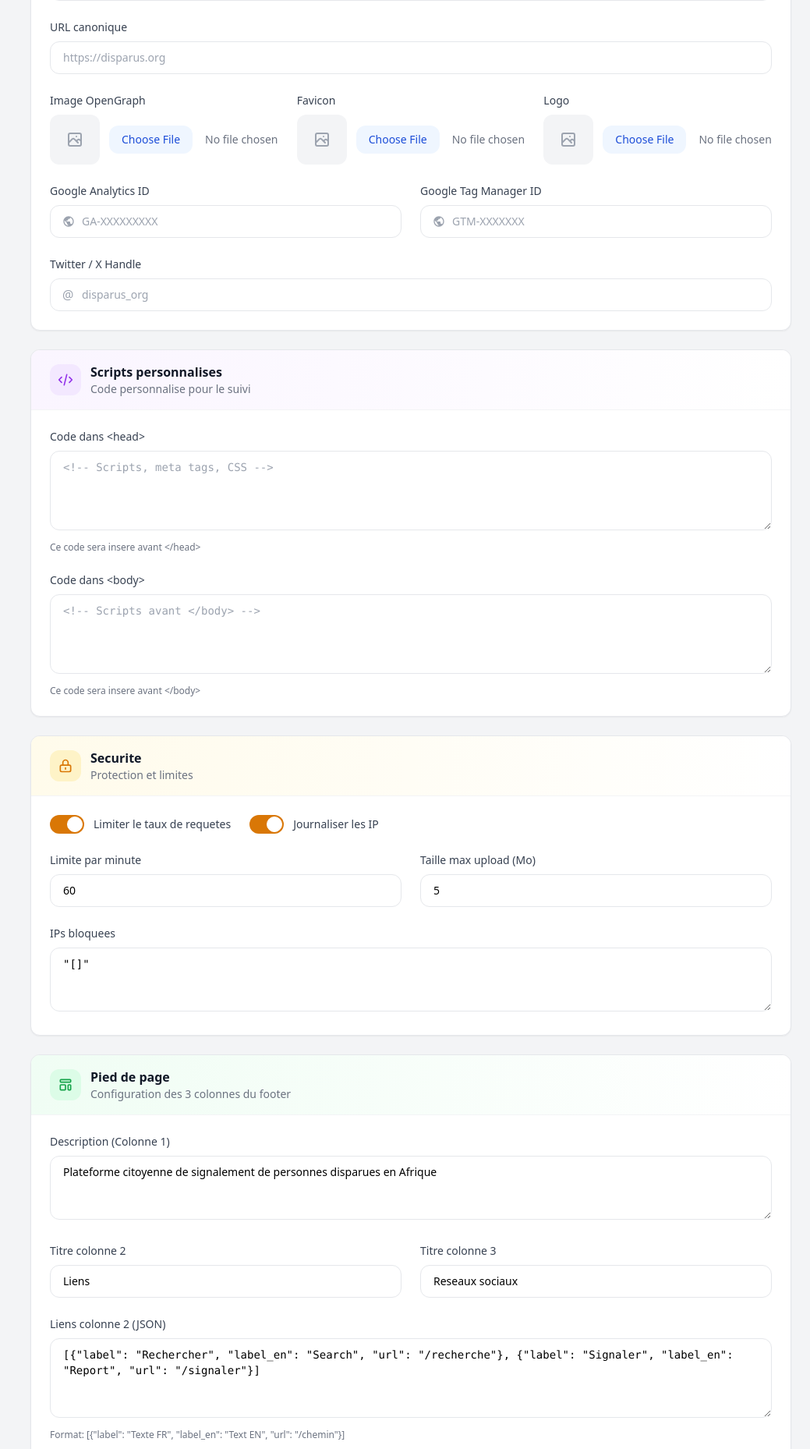
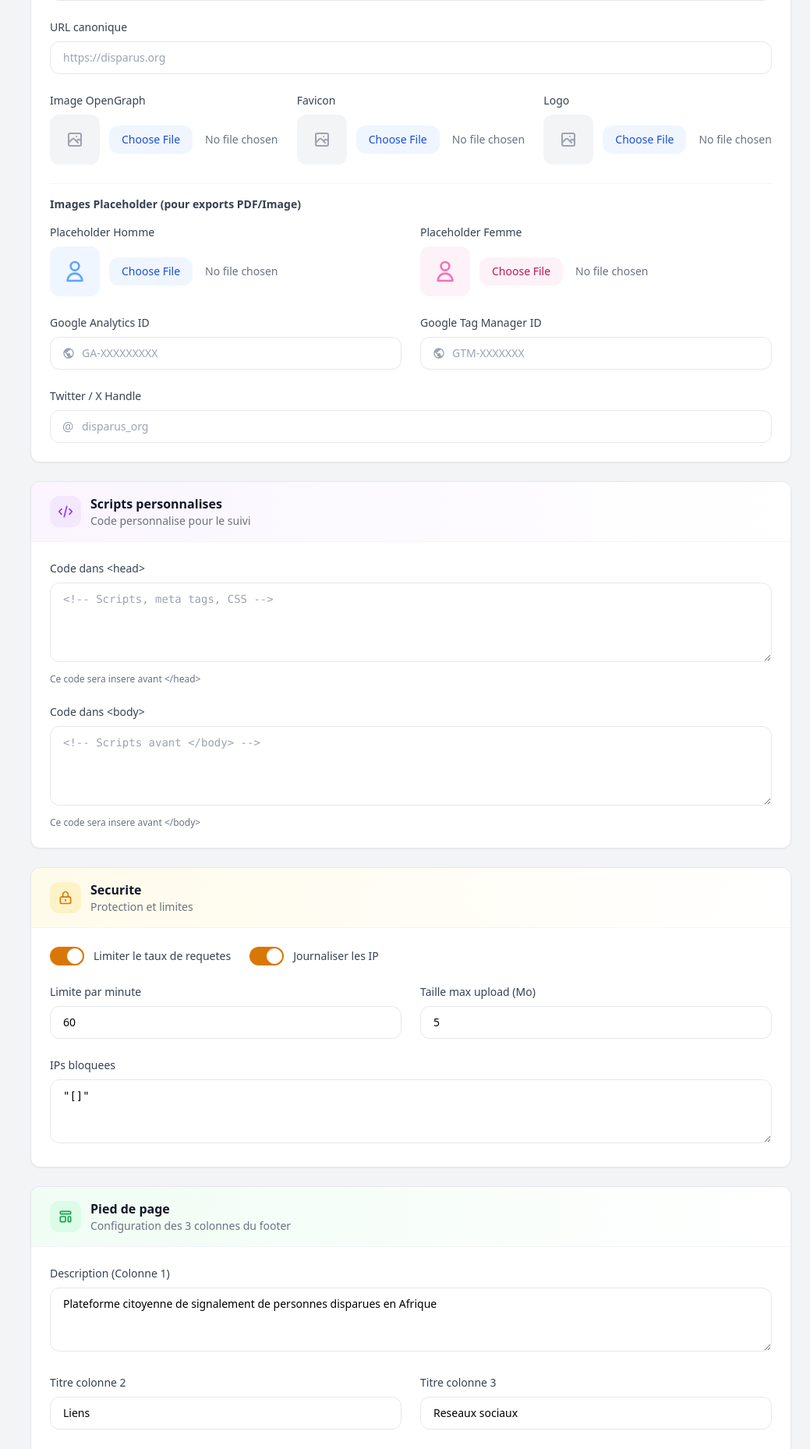
Before and after one commit to moa-digitalagency/DisparusOrg, a Flask app: page /admin/settings in a window 1280 px wide. Shown: the part 948-2806 px from the top of the page at 78% size, without its empty margins (241-1280 px from the left). Run offline with Flask 3, Linux system fonts and the light colour scheme; the visitor is signed in with stand-in values (Sample User, id 1); data comes from the database, SQL or seed files in the repository; some libraries are stand-ins or nearby versions.

Commit message:
Add configurable placeholder images for missing photos in exports
Update admin settings to include male and female placeholder image uploads. Modify PDF and social media image generators to use these placeholders when a subject's photo is unavailable, defaulting to a gender-appropriate placeholder or displaying "Photo non disponible".

Replit-Commit-Author: Agent
Replit-Commit-Session-Id: c9a916af-62fe-41f5-972e-30edd74d64bb
Replit-Commit-Checkpoint-Type: full_checkpoint
Replit-Commit-Event-Id: 2a9516ec-c0b3-431d-8eda-e3eaa3ad8c4a
Replit-Commit-Screenshot-Url: https://storage.googleapis.com/screenshot-production-us-central1/940c27c1-9d3a-4359-82a4-6063e0de04ae/c9a916af-62fe-41f5-972e-30edd74d64bb/MPSmyQm
Replit-Helium-Checkpoint-Created: true

```diff
--- a/routes/admin.py
+++ b/routes/admin.py
@@ -300,7 +300,7 @@ def settings():
         upload_folder = os.path.join(os.path.dirname(os.path.dirname(__file__)), 'statics', 'uploads', 'settings')
         os.makedirs(upload_folder, exist_ok=True)
 
-        image_fields = ['og_image', 'favicon', 'logo']
+        image_fields = ['og_image', 'favicon', 'logo', 'placeholder_male', 'placeholder_female']
         for field in image_fields:
             file_key = f'upload_{field}'
             if file_key in request.files:
--- a/templates/admin_settings.html
+++ b/templates/admin_settings.html
@@ -134,6 +134,41 @@
                         {% endif %}
                         <div class="flex-1">
                             <input type="file" name="upload_logo" accept="image/*" class="w-full text-sm text-gray-500 file:mr-4 file:py-2 file:px-4 file:rounded-xl file:border-0 file:text-sm file:font-medium file:bg-blue-50 file:text-blue-700 hover:file:bg-blue-100">
+                        </div>
+                    </div>
+                </div>
+            </div>
+            <div class="pt-4 border-t border-gray-100">
+                <h4 class="text-sm font-semibold text-gray-700 mb-4">Images Placeholder (pour exports PDF/Image)</h4>
+                <div class="grid grid-cols-1 md:grid-cols-2 gap-6">
+                    <div class="space-y-2">
+                        <label class="block text-sm font-medium text-gray-700">Placeholder Homme</label>
+                        <div class="flex items-center gap-3">
+                            {% if settings.get('placeholder_male') %}
+                            <img src="{{ settings.get('placeholder_male') }}" alt="Placeholder Homme" class="w-16 h-16 object-cover rounded-xl border border-gray-200">
+                            {% else %}
+                            <div class="w-16 h-16 rounded-xl bg-blue-50 flex items-center justify-center">
+                                <svg class="w-8 h-8 text-blue-400" fill="none" stroke="currentColor" viewBox="0 0 24 24"><path stroke-linecap="round" stroke-linejoin="round" stroke-width="2" d="M16 7a4 4 0 11-8 0 4 4 0 018 0zM12 14a7 7 0 00-7 7h14a7 7 0 00-7-7z"/></svg>
+                            </div>
+                            {% endif %}
+                            <div class="flex-1">
+                                <input type="file" name="upload_placeholder_male" accept="image/*" class="w-full text-sm text-gray-500 file:mr-4 file:py-2 file:px-4 file:rounded-xl file:border-0 file:text-sm file:font-medium file:bg-blue-50 file:text-blue-700 hover:file:bg-blue-100">
+                            </div>
+                        </div>
+                    </div>
+                    <div class="space-y-2">
+                        <label class="block text-sm font-medium text-gray-700">Placeholder Femme</label>
+                        <div class="flex items-center gap-3">
+                            {% if settings.get('placeholder_female') %}
+                            <img src="{{ settings.get('placeholder_female') }}" alt="Placeholder Femme" class="w-16 h-16 object-cover rounded-xl border border-gray-200">
+                            {% else %}
+                            <div class="w-16 h-16 rounded-xl bg-pink-50 flex items-center justify-center">
+                                <svg class="w-8 h-8 text-pink-400" fill="none" stroke="currentColor" viewBox="0 0 24 24"><path stroke-linecap="round" stroke-linejoin="round" stroke-width="2" d="M16 7a4 4 0 11-8 0 4 4 0 018 0zM12 14a7 7 0 00-7 7h14a7 7 0 00-7-7z"/></svg>
+                            </div>
+                            {% endif %}
+                            <div class="flex-1">
+                                <input type="file" name="upload_placeholder_female" accept="image/*" class="w-full text-sm text-gray-500 file:mr-4 file:py-2 file:px-4 file:rounded-xl file:border-0 file:text-sm file:font-medium file:bg-pink-50 file:text-pink-700 hover:file:bg-pink-100">
+                            </div>
                         </div>
                     </div>
                 </div>
```
Also changed, not shown: replit.md (+1 -0 lines), utils/pdf_gen.py (+32 -0 lines).
